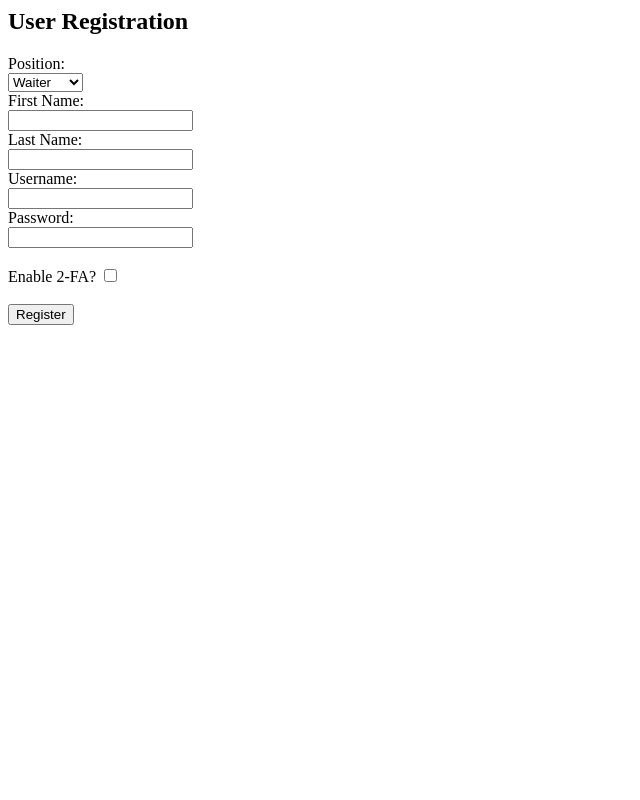
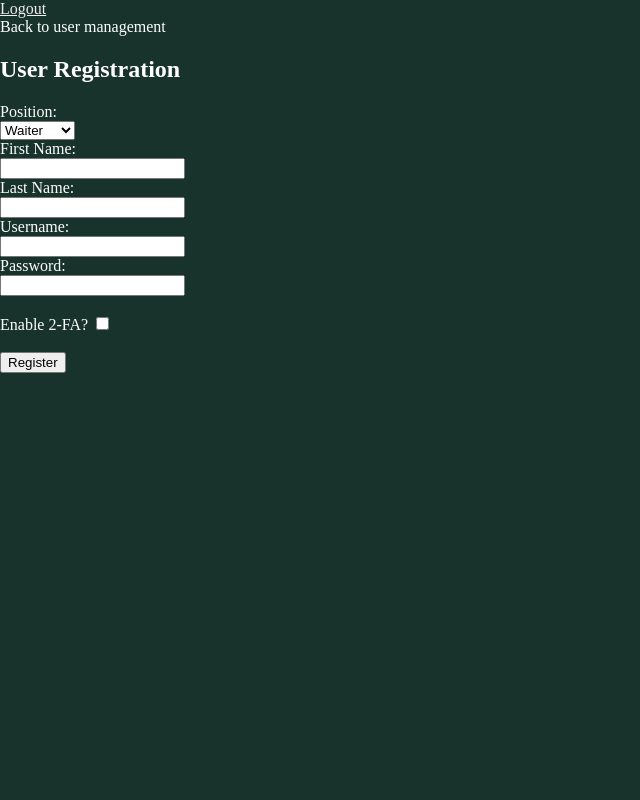
Before and after one commit to JacobLau1/Sys-Dev-Project, a PHP site: page /Sys-Dev-Project/Views/UserCreate.php in a window 1280 px wide. Shown: the whole page, without its empty margins (0-640 px from the left). Run offline with PHP 8.4, Linux system fonts and the light colour scheme.

Commit message:
fixed navigation in user create and fixed and updated sql

```diff
--- a/Views/UserCreate.php
+++ b/Views/UserCreate.php
@@ -1,5 +1,76 @@
 <?php namespace views;?>
 <html>
+<head>
+    <style>
+body, a, h1, #employeesTable td, #employeesTable th {
+    color: white;
+}
+
+        body {
+            background-color: #18332B;
+            display: flex;
+            flex-direction: column;
+            width: 100vw;
+            height: 100vh;
+            margin: 0;
+        }
+
+        a {
+            color: white;
+            text-decoration: none;
+        }
+
+        a:hover {
+            color: #eeeeee;
+            text-decoration: underline;
+        }
+
+        section {
+            background-color: #eeeeee;
+
+            /* Centers the section */
+            margin: auto;
+            /* Centers the contents */
+            display: flex;
+            flex-direction: column;
+            justify-content: center;
+            align-items: center;
+
+        }
+
+        h1 {
+            text-align: center;
+            color: #eeeeee;
+        }
+
+        #employeesTable {
+            font-family: Arial, Helvetica, sans-serif;
+            border-collapse: collapse;
+            width: 100%;
+        }
+
+        #employeesTable td, #employeesTable th {
+            border: 1px solid #ddd;
+            padding: 8px;
+        }
+
+        #employeesTable tr:nth-child(even) {
+            background-color: #f2f2f2;
+        }
+
+        #employeesTable tr:hover {
+            background-color: #ddd;
+        }
+
+        #employeesTable th {
+            padding-top: 12px;
+            padding-bottom: 12px;
+            text-align: left;
+            background-color: #04AA6D;
+            color: white;
+        }
+    </style>
+</head>
 <body>
 
 <!--
@@ -20,6 +91,9 @@
     <input type="submit" value="Register">
 </form>
 -->
+
+<a style='float:left' href='http://localhost/Sys-Dev-Project/index.php?resource=user&action=login'>Logout</a>
+<a style='float:right' href='http://localhost/Sys-Dev-Project/index.php?resource=user&action=management'>Back to user management</a>
 
 <h2>User Registration</h2>
 <form id="registration-form" action="" method="POST">
```
Also changed, not shown: modavie.sql (+17 -3 lines).
